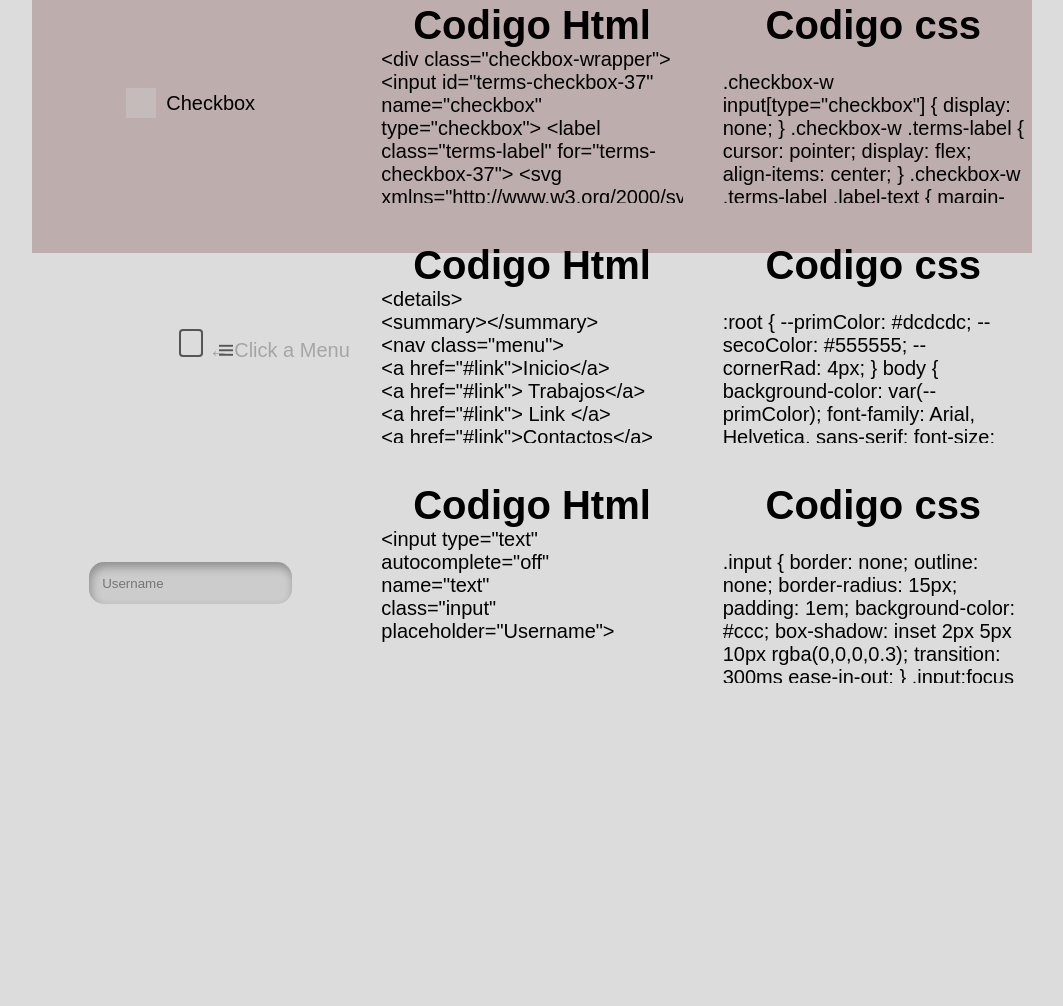
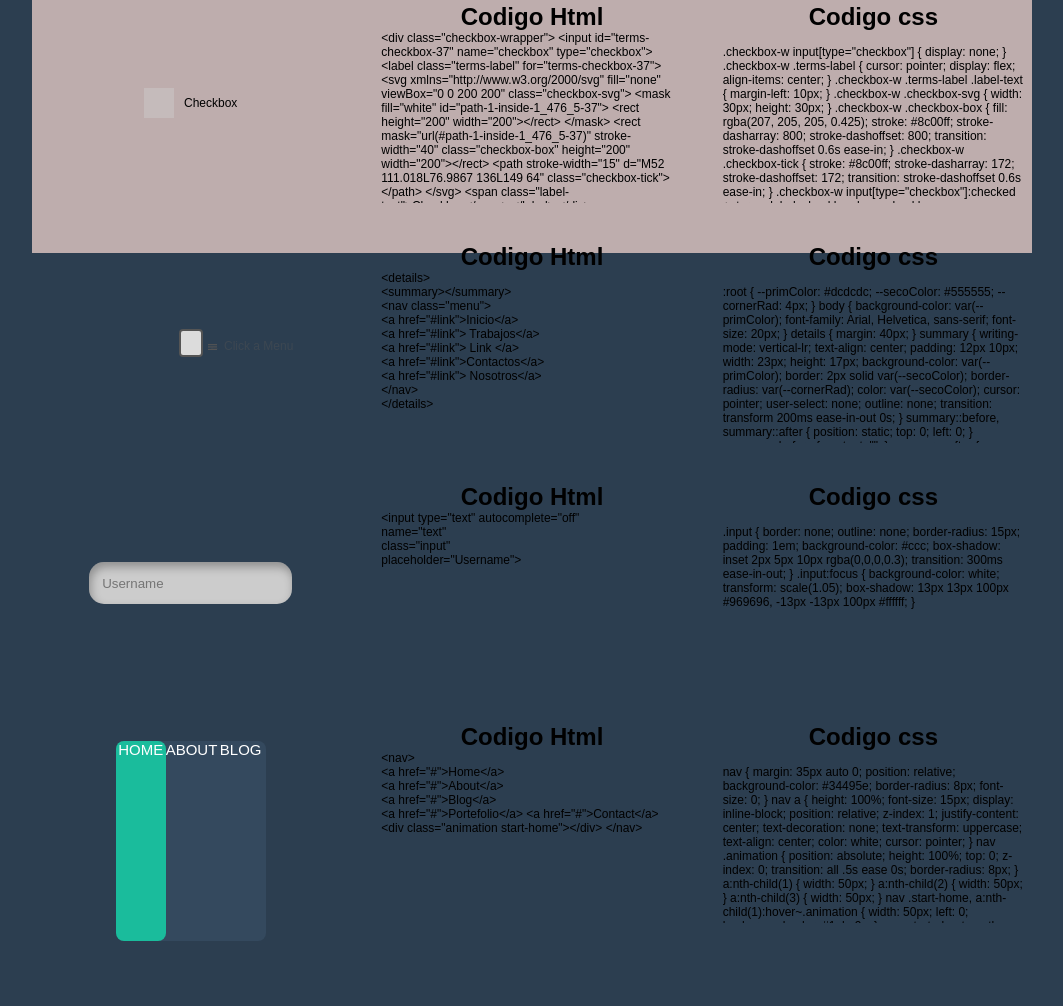
Before and after one commit to kmuentes1145/lalala, a plain HTML site: page index.html in a window 1280 px wide. Shown: the part 522-1528 px from the top of the page, without its empty margins (108-1171 px from the left). Before the commit the page ends 1445 px from the top, so only its background shows below. Drawn offline with Linux system fonts and the light colour scheme.

Commit message:
4to cambio

```diff
--- a/estilos.css
+++ b/estilos.css
@@ -11,7 +11,7 @@
 .grid{
     display: grid;
     grid-template-columns: repeat(3,1fr);
-    grid-template-rows: repeat(6,200px);
+    grid-template-rows: repeat(7,200px);
     gap: 40px;
     margin-bottom: 20px;
     margin-top: 20px;
@@ -216,9 +216,6 @@ button:hover span {
 
 
 
-
-
-/* From Uiverse.io by PriyanshuGupta28 */
 .checkbox-w input[type="checkbox"] {
   display: none;
 }
@@ -427,3 +424,78 @@ details[open]::before {
   box-shadow: 13px 13px 100px #969696,
              -13px -13px 100px #ffffff;
 }
+
+
+
+
+
+
+
+
+
+/* 6to */
+
+
+nav {
+  margin: 35px auto 0;
+
+  position: relative;
+
+  background-color: #34495e;
+  border-radius: 8px;
+  font-size: 0;
+}
+nav a {
+
+  height: 100%;
+  font-size: 15px;
+  display: inline-block;
+  position: relative;
+  z-index: 1;
+  text-decoration: none;
+  text-transform: uppercase;
+  text-align: center;
+  color: white;
+  cursor: pointer;
+}
+nav .animation {
+  position: absolute;
+  height: 100%;
+  top: 0;
+  z-index: 0;
+  transition: all .5s ease 0s;
+  border-radius: 8px;
+}
+a:nth-child(1) {
+  width: 50px;
+}
+a:nth-child(2) {
+  width: 50px;
+}
+a:nth-child(3) {
+  width: 50px;
+}
+
+nav .start-home, a:nth-child(1):hover~.animation {
+  width: 50px;
+  left: 0;
+  background-color: #1abc9c;
+}
+nav .start-about, a:nth-child(2):hover~.animation {
+  width: 55px;
+  left: 50px;
+  background-color: #e74c3c;
+}
+nav .start-blog, a:nth-child(3):hover~.animation {
+  width: 45px;
+  left: 105px;
+  background-color: #3498db;
+}
+
+
+body {
+  font-size: 12px;
+  font-family: sans-serif;
+  background: #2c3e50;
+
+}
--- a/index.html
+++ b/index.html
@@ -447,7 +447,7 @@ details[open]::before {
 
 
 
-<!--  4 filaaaaa -->
+<!--  5 filaaaaa -->
 
  <div class="boton-celda">
 <input type="text" autocomplete="off" name="text" class="input" placeholder="Username">
@@ -492,6 +492,124 @@ details[open]::before {
 
 
 
+
+
+
+
+
+
+
+
+
+
+<!--  6 filaaaaa -->
+
+ <div class="boton-celda">
+    <nav>
+  <a href="#">Home</a>
+  <a href="#">About</a>
+  <a href="#">Blog</a>
+  <div class="animation start-home"></div>
+</nav>
+ </div>
+
+<div class="pru">
+    <h1>Codigo Html </h1>
+<p>
+
+&lt;nav> <br>
+ &lt;a href="#">Home&lt;/a&gt; <br>
+&lt;a href="#">About&lt;/a&gt; <br>
+  &lt;a href="#">Blog&lt;/a&gt; <br>
+  &lt;a href="#">Portefolio&lt;/a&gt;
+  &lt;a href="#">Contact&lt;/a&gt;
+  &lt;div class="animation start-home"&gt;&lt;/div&gt;
+&lt;/nav&gt;
+</p>
+
+</div>
+
+
+
+
+<div class="pru2">
+    <h1>Codigo css</h1>
+    <br>
+    <p>
+
+nav {
+  margin: 35px auto 0;
+
+  position: relative;
+
+  background-color: #34495e;
+  border-radius: 8px;
+  font-size: 0;
+}
+nav a {
+
+  height: 100%;
+  font-size: 15px;
+  display: inline-block;
+  position: relative;
+  z-index: 1;
+  justify-content: center;
+  text-decoration: none;
+  text-transform: uppercase;
+  text-align: center;
+  color: white;
+  cursor: pointer;
+}
+nav .animation {
+  position: absolute;
+  height: 100%;
+  top: 0;
+  z-index: 0;
+  transition: all .5s ease 0s;
+  border-radius: 8px;
+}
+a:nth-child(1) {
+  width: 50px;
+}
+a:nth-child(2) {
+  width: 50px;
+}
+a:nth-child(3) {
+  width: 50px;
+}
+
+nav .start-home, a:nth-child(1):hover~.animation {
+  width: 50px;
+  left: 0;
+  background-color: #1abc9c;
+}
+nav .start-about, a:nth-child(2):hover~.animation {
+  width: 55px;
+  left: 50px;
+  background-color: #e74c3c;
+}
+nav .start-blog, a:nth-child(3):hover~.animation {
+  width: 45px;
+  left: 105px;
+  background-color: #3498db;
+}
+
+
+body {
+  font-size: 12px;
+  font-family: sans-serif;
+  background: #2c3e50;
+
+}
+ </p>
+
+</div>
+
+
+
+
+
+
 </div>
 
 </body>
```
